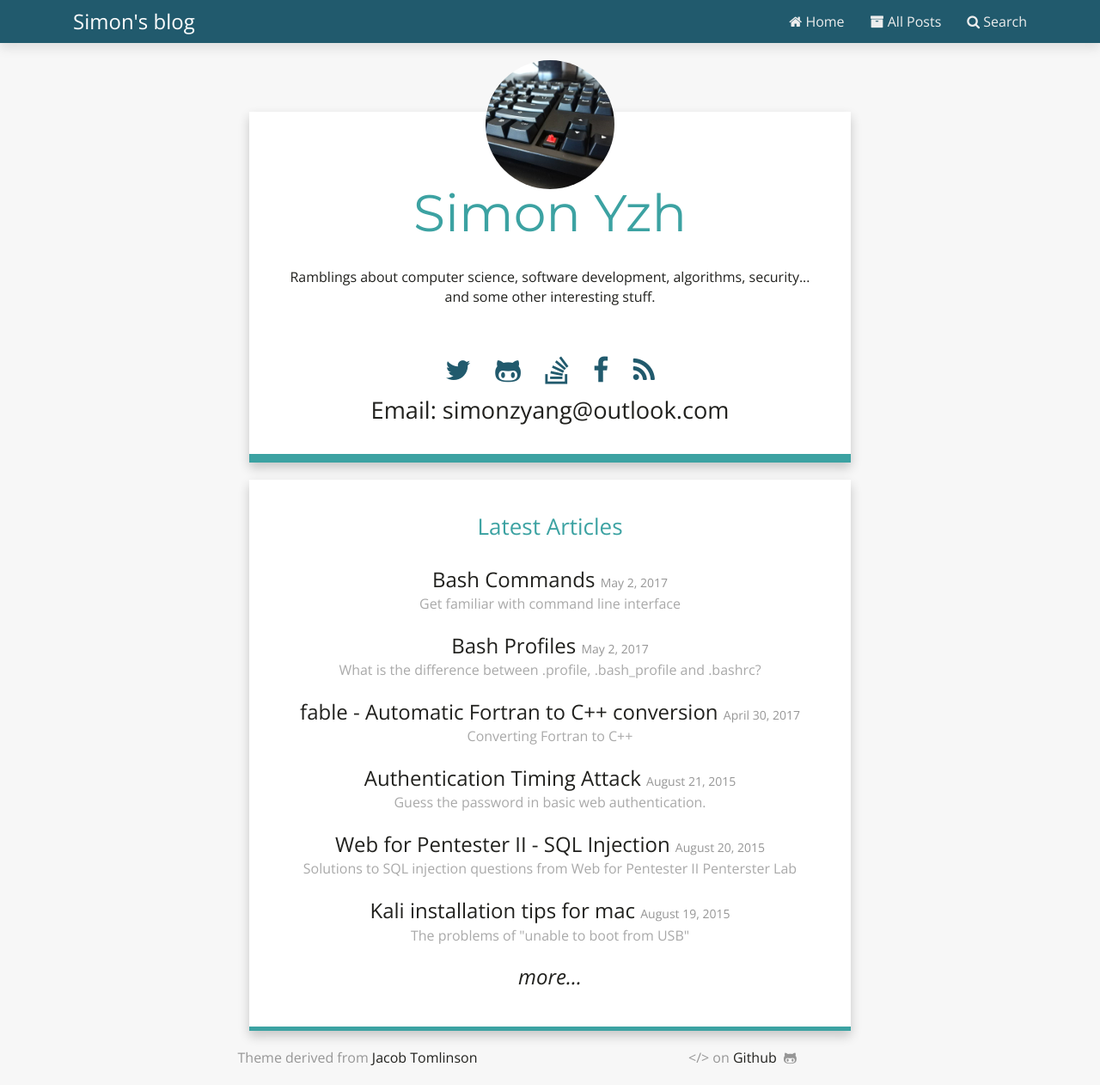
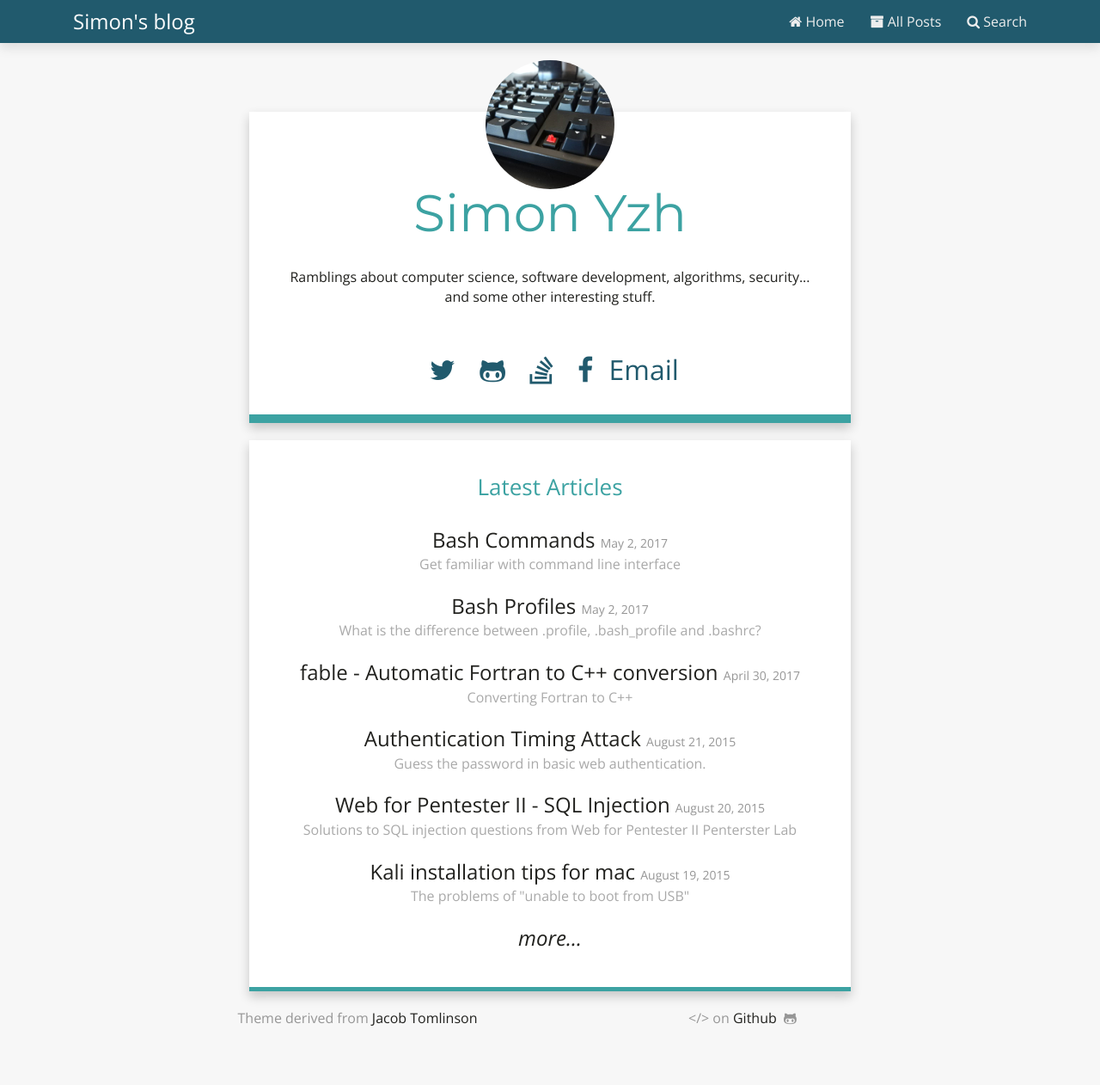
Before and after one commit to yzh503/yzh503.github.io, a Jekyll site: the page built from index.html, in a window 1280 px wide. Shown: the whole page at 86% size. Built offline with Jekyll 4.4.1, drawn with Linux system fonts in a browser that asks for light colours; nearby versions of some CDN libraries; after the commit the page ends 1216 px from its top, so only the background shows below that.

```diff
--- a/_includes/social_links.html
+++ b/_includes/social_links.html
@@ -5,6 +5,5 @@
   {% if site.github_username %}<a href="https://github.com/{{ site.github_username }}" target="_new"><i class="fa fa-github-alt"></i></a>{% endif %}
   {% if site.stackoverflow_link %}<a href="{{ site.stackoverflow_link }}" target="_new"><i class="fa fa-stack-overflow"></i></a>{% endif %}
   {% if site.facebook_link %}<a href="http://www.facebook.com/{{ site.facebook_link }}" target="_new"><i class="fa fa-facebook"></i></a>{% endif %}
-  <a href="{{ site.baseurl }}/feed.xml" target="_new"><i class="fa fa-rss"></i></a>
-  <br/><small>Email: simonzyang@outlook.com</small>
+  <a href="mailto:simonzyang@outlook.com">Email</a>
 </p>
```
